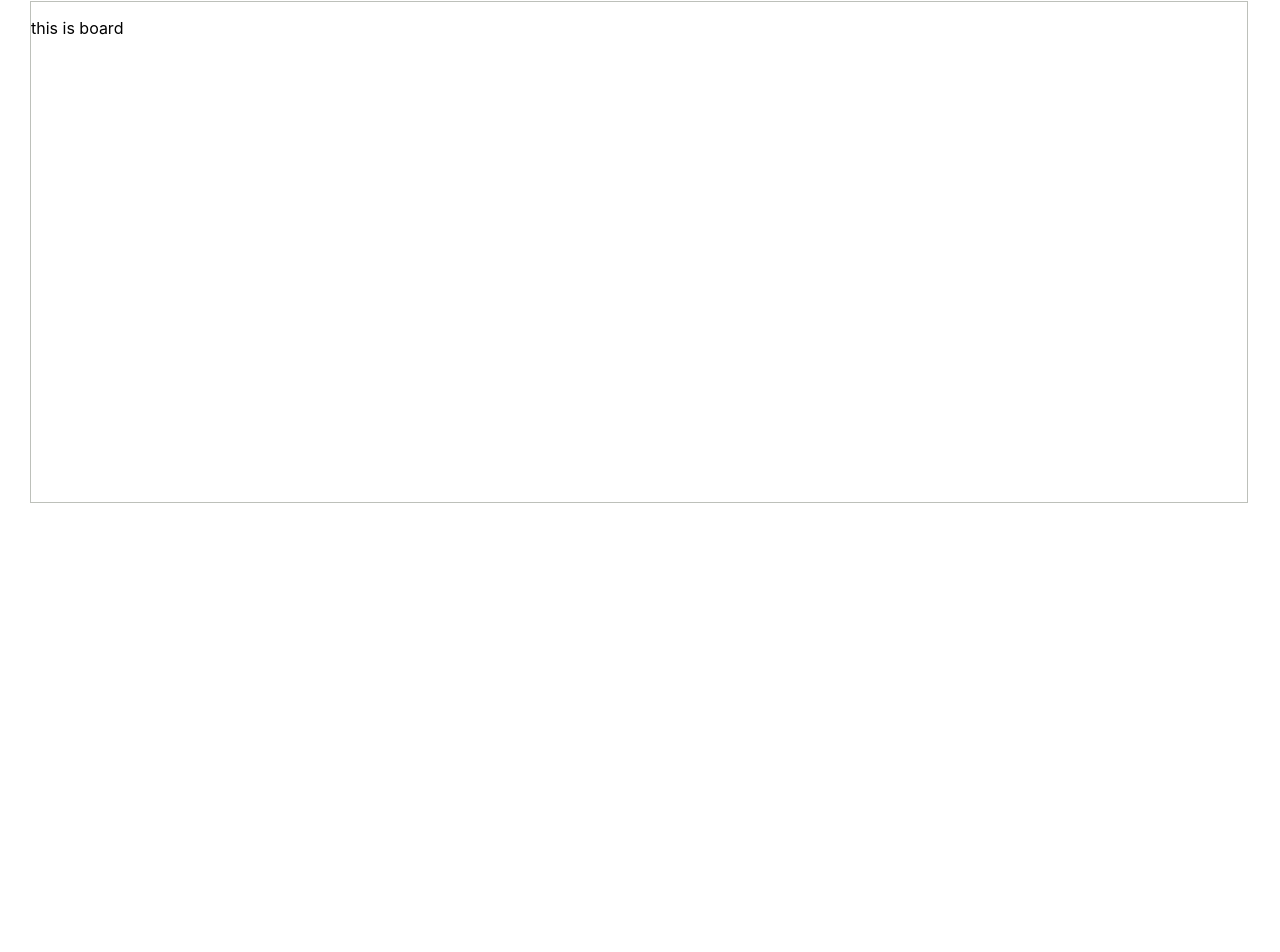
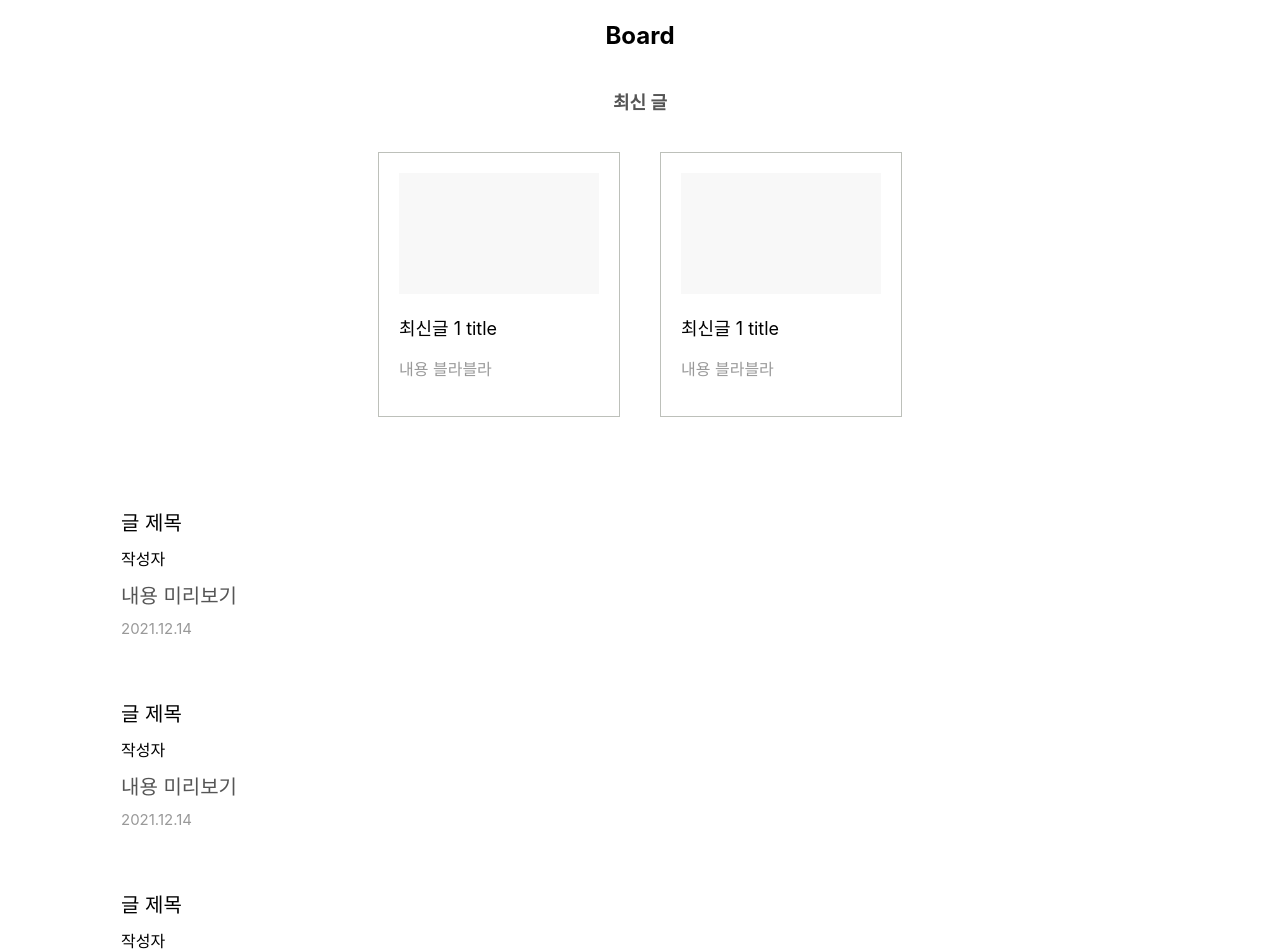
Before and after one commit to JiniBini/molog-frontend, a React (Create React App) app: page /board in a window 1280 px wide. Shown: the part 148-1100 px from the top of the page. Built offline with nearby package versions, Linux system fonts and the light colour scheme.

Commit message:
ADd board part

```diff
--- a/src/component/Board/BoardContent.tsx
+++ b/src/component/Board/BoardContent.tsx
@@ -1,10 +1,70 @@
 import React from 'react';
 import 'style/boardpage.scss';
+import photo from 'style/images/content_thumbnail.png';
 
 const BoardContent = () => {
   return (
     <div className="board-container">
+      <h2>Board</h2>
+      <h3>최신 글</h3>
+      <div className="board-recent">
+        <div className="recent-item">
+          <img className="recent-thumbnail" src={photo} alt="content" />
+          <a className="recent-title" href="/photo/details">최신글 1 title</a>
+          <p className="recent-content">내용 블라블라</p>
+        </div>
+        <div className="recent-item">
+          <img className="recent-thumbnail" src={photo} alt="content" />
+          <a className="recent-title" href="/photo/details">최신글 1 title</a>
+          <p className="recent-content">내용 블라블라</p>
+        </div>
+      </div>
+      <div className="board-content">
+        <div className="content-item">
+          <div className="content-title">
+            글 제목
+          </div>
+          <div className="content-writer">
+            작성자
+          </div>
+          <div className="content-article">
+            내용 미리보기
+          </div>
+          <div className="content-date">
+            2021.12.14
+          </div>
+        </div>
+        <div className="content-item">
+          <div className="content-title">
+            글 제목
+          </div>
+          <div className="content-writer">
+            작성자
+          </div>
+          <div className="content-article">
+            내용 미리보기
+          </div>
+          <div className="content-date">
+            2021.12.14
+          </div>
+        </div>
+        <div className="content-item">
+          <div className="content-title">
+            글 제목
+          </div>
+          <div className="content-writer">
+            작성자
+          </div>
+          <div className="content-article">
+            내용 미리보기
+          </div>
+          <div className="content-date">
+            2021.12.14
+          </div>
+        </div>
+      </div>
       <p>this is board</p>
+
     </div>
   );
 }
--- a/src/style/boardpage.scss
+++ b/src/style/boardpage.scss
@@ -53,10 +53,79 @@
 
 // main content
 .board-container {
-  width: 95%;
-  height: 500px;
   margin: 50px 30px;
-  border: solid 1px #bdc0ba;
+  display: flex;
+  flex-direction: column;
+  align-items: center;
+
+  h3 {
+    color: #555;
+    font-size: 18px;
+  }
+
+  .board-recent {
+    display: flex;
+    flex-direction: row;
+
+    .recent-item {
+      margin: 20px;
+      border: solid 1px #bdc0ba;
+      padding: 20px;
+      display: flex;
+      flex-direction: column;
+      width: fit-content;
+
+      .recent-thumbnail {
+        width: 200px;
+      }
+
+      .recent-title {
+        margin-top: 20px;
+        font-size: 18px;
+        color: black;
+        text-decoration: none;
+      }
+
+      .recent-content {
+        color: #999;
+      }
+    }
+  }
+
+  .board-content{
+    margin: 20px;
+    padding: 20px;
+    display: flex;
+    flex-direction: column;
+    width: 90%;
+    align-content: center;
+
+    .content-item {
+      margin: 10px;
+      padding: 20px;
+      width: 90%;
+      display: table-column;
+      justify-content: space-around;
+
+      .content-title {
+        font-size: 20px;
+        color: black;
+        text-decoration: none;
+        margin-bottom: 10px;
+      }
+      .content-article {
+        font-size: 20px;
+        color: rgb(85, 85, 85);
+        text-decoration: none;
+        margin: 10px 0;
+      }
+
+      .content-date {
+        font-size: 15px;
+        color: #999;
+      }
+    }
+  }
 }
 
 // footer
```
Also changed, not shown: src/style/images/content_thumbnail.png (added).
